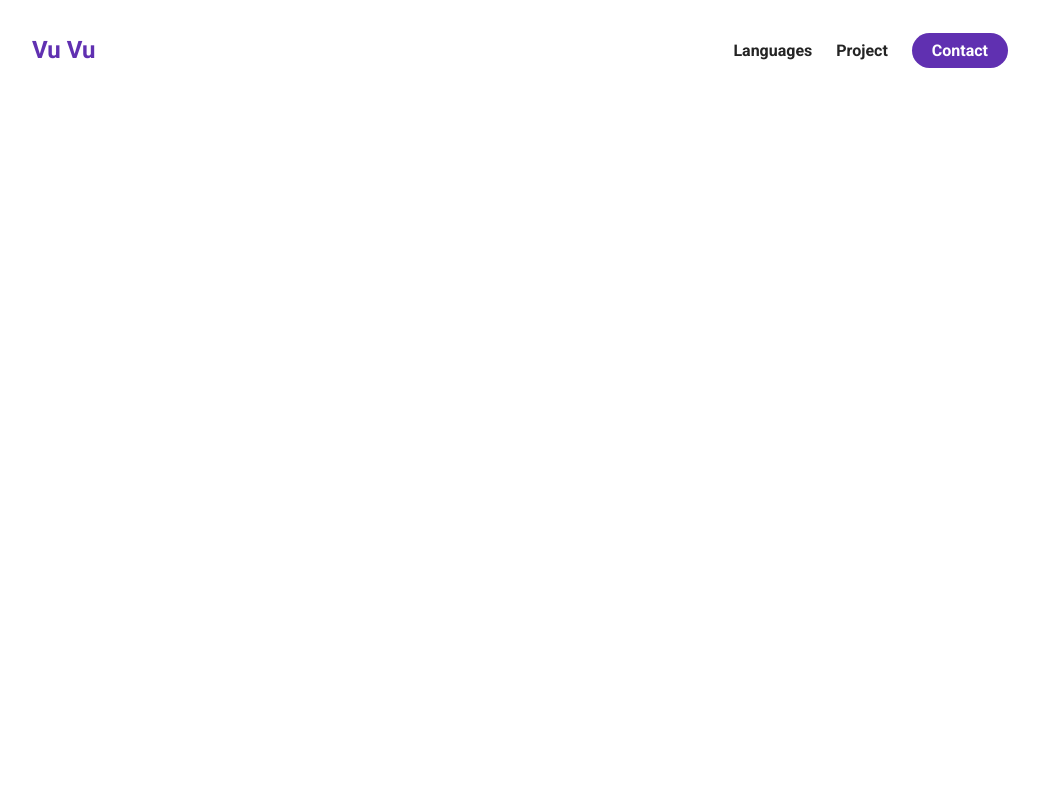
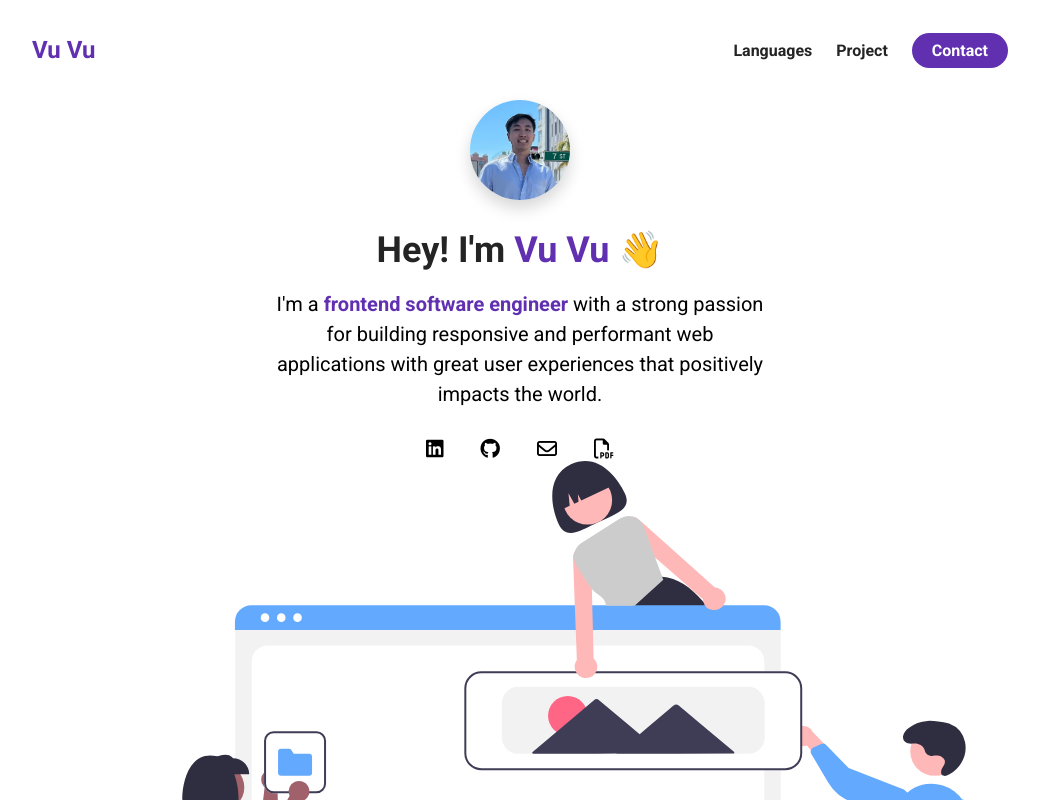
Before and after one commit to vuvuhoang/E-Porfolio, a plain HTML site: page index.html in a window 1280 px wide. Shown: the top 800 px of the page, without its empty margins (120-1159 px from the left). Drawn offline with Linux system fonts and the light colour scheme.

Commit message:
built nav and about me info

```diff
--- a/index.html
+++ b/index.html
@@ -6,6 +6,7 @@
     <meta name="viewport" content="width=device-width, initial-scale=1.0">
     <title>Vu Vu</title>
     <link rel="stylesheet" href="./style.css">
+    <script src="https://kit.fontawesome.com/c8e4d183c2.js" crossorigin="anonymous"></script>
 </head>
 <body>
     <section id="about-me">
@@ -31,6 +32,38 @@
                 </li>
             </ul>
         </nav>
+        <div class="flex flex-1">
+             <div class="about-me__info row">
+                    <div class="about-me__info--container">
+                        <figure class="about-me__picture--mask">
+                            <img src="./images/me.jpg" alt="Picture of Me" class="about-me__picture">
+                        </figure>
+                        <h1 class="about-me__info--title">
+                            Hey! I'm <span class="text--purple">Vu Vu</span> 👋
+                        </h1>
+                        <p class="about-me__info--para">
+                            I'm a <strong class="text--purple">frontend software engineer</strong> with a strong passion for building responsive and performant web applications with great user experiences that positively impacts the world.
+                        </p>
+                        <div class="about-me__links">
+                            <a href="" class="about-me__link">
+                                <i class="fab fa-linkedin"></i>
+                            </a>
+                            <a href="" class="about-me__link">
+                                <i class="fab fa-github"></i>
+                            </a>
+                            <a href="" class="about-me__link">
+                                <i class="far fa-envelope"></i>
+                            </a>
+                            <a href="" class="about-me__link">
+                                <i class="far fa-file-pdf"></i>
+                            </a>
+                        </div>
+                    </div>
+                    <figure class="about-me__img--container">
+                        <img src="./images/undraw_websites.svg" alt="">
+                    </figure>
+             </div>
+        </div>
     </section>
 </body>
 </html>
```
Also changed, not shown: images/me.jpg (added), images/undraw_websites.svg (added).
